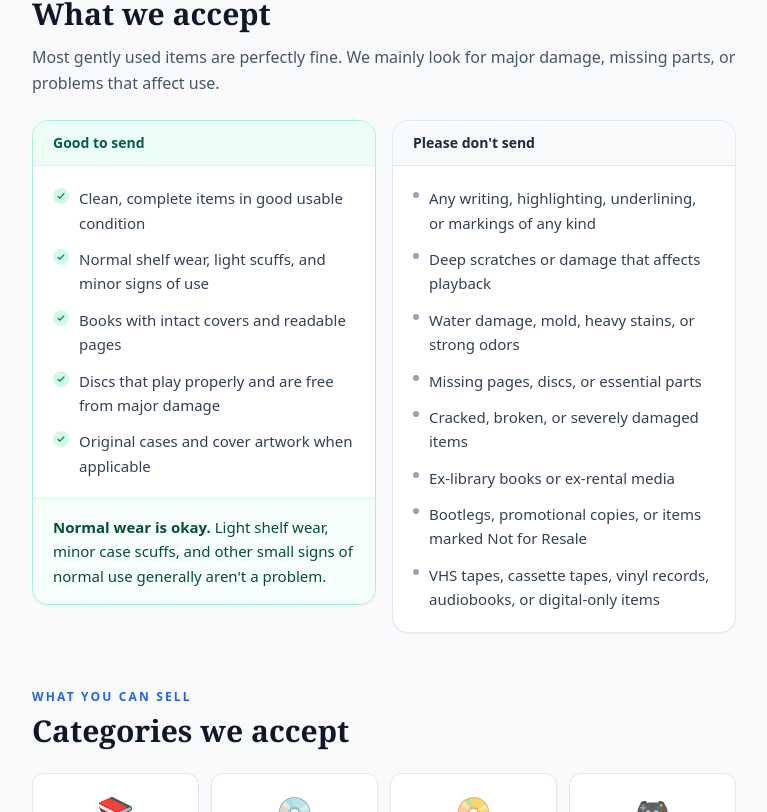
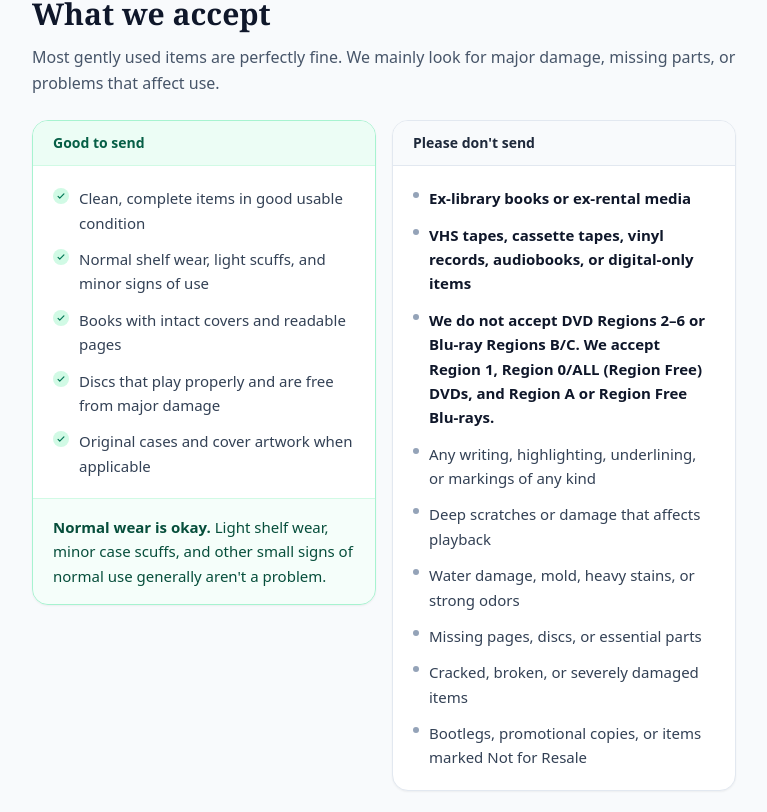
Before and after one commit to teskapnj/new-book-marketplace, a Next.js app: page /condition-guidelines in a window 1280 px wide. Shown: the part 663-1475 px from the top of the page, without its empty margins (256-1023 px from the left). Built offline with nearby package versions, Linux system fonts and the light colour scheme; no server answers.

Commit message:
Improve admin loading and update condition guidelines

```diff
--- a/app/admin/dashboard/page.tsx
+++ b/app/admin/dashboard/page.tsx
@@ -22,6 +22,7 @@ import {
 } from "firebase/firestore";
 import { ref, uploadBytes, getDownloadURL } from "firebase/storage";
 import { useRouter } from "next/navigation";
+import dynamic from "next/dynamic";
 
 // Type definitions
 interface BundleItem {
@@ -194,8 +195,21 @@ const MessageNotification = () => {
   );
 };
 
-// Import SellerManagement component
-import SellerManagement from '@/components/SellerManagement';
+// SellerManagement'i sadece Sellers sekmesi acilinca yukle
+const SellerManagement = dynamic(
+  () => import("@/components/SellerManagement"),
+  {
+    ssr: false,
+    loading: () => (
+      <div className="flex items-center justify-center py-16">
+        <div className="text-center">
+          <div className="animate-spin rounded-full h-10 w-10 border-b-2 border-blue-600 mx-auto mb-3"></div>
+          <p className="text-sm text-gray-600">Loading sellers...</p>
+        </div>
+      </div>
+    )
+  }
+);
 
 export default function AdminListingsPage() {
   const [user, loading] = useAuthState(auth);
--- a/app/condition-guidelines/page.tsx
+++ b/app/condition-guidelines/page.tsx
@@ -11,14 +11,42 @@ const ACCEPT = [
 ];
 
 const REJECT = [
-  "Any writing, highlighting, underlining, or markings of any kind",
-  "Deep scratches or damage that affects playback",
-  "Water damage, mold, heavy stains, or strong odors",
-  "Missing pages, discs, or essential parts",
-  "Cracked, broken, or severely damaged items",
-  "Ex-library books or ex-rental media",
-  "Bootlegs, promotional copies, or items marked Not for Resale",
-  "VHS tapes, cassette tapes, vinyl records, audiobooks, or digital-only items",
+  {
+    text: "Ex-library books or ex-rental media",
+    bold: true,
+  },
+  {
+    text: "VHS tapes, cassette tapes, vinyl records, audiobooks, or digital-only items",
+    bold: true,
+  },
+  {
+    text: "We do not accept DVD Regions 2–6 or Blu-ray Regions B/C. We accept Region 1, Region 0/ALL (Region Free) DVDs, and Region A or Region Free Blu-rays.",
+    bold: true,
+  },
+  {
+    text: "Any writing, highlighting, underlining, or markings of any kind",
+    bold: false,
+  },
+  {
+    text: "Deep scratches or damage that affects playback",
+    bold: false,
+  },
+  {
+    text: "Water damage, mold, heavy stains, or strong odors",
+    bold: false,
+  },
+  {
+    text: "Missing pages, discs, or essential parts",
+    bold: false,
+  },
+  {
+    text: "Cracked, broken, or severely damaged items",
+    bold: false,
+  },
+  {
+    text: "Bootlegs, promotional copies, or items marked Not for Resale",
+    bold: false,
+  },
 ];
 
 const PROCESS = [
@@ -174,9 +202,11 @@ export default function ConditionGuidelines() {
 
               <ul className="space-y-3 px-5 py-5 text-[15px] leading-relaxed text-slate-700">
                 {REJECT.map((item) => (
-                  <li key={item} className="flex items-start gap-2.5">
+                  <li key={item.text} className="flex items-start gap-2.5">
                     <span className="mt-1.5 h-1.5 w-1.5 flex-shrink-0 rounded-full bg-slate-400" />
-                    <span>{item}</span>
+                    <span className={item.bold ? "font-bold text-slate-900" : undefined}>
+                      {item.text}
+                    </span>
                   </li>
                 ))}
               </ul>
--- a/components/SellerManagement.tsx
+++ b/components/SellerManagement.tsx
@@ -484,20 +484,40 @@ const SellerManagement = () => {
     }
   }, [user]);
 
-  // Fetch sellers data
+  // Fetch sellers data - auth/admin rolu hazir olduktan sonra baslat
   useEffect(() => {
+    if (!user) {
+      return;
+    }
+
+    if (currentUserRole === null) {
+      return;
+    }
+
+    if (currentUserRole !== "admin") {
+      setSellers([]);
+      setLoading(false);
+      return;
+    }
+
+    setLoading(true);
+
     const usersRef = collection(db, "users");
     const q = query(usersRef, where("role", "==", "seller"));
 
-    const unsubscribe = onSnapshot(q, (querySnapshot) => {
+    const unsubscribe = onSnapshot(
+      q,
+      (querySnapshot) => {
         const sellersData: Seller[] = [];
 
         querySnapshot.forEach((docSnapshot) => {
           const data = docSnapshot.data();
+
           sellersData.push({
             id: docSnapshot.id,
             userId: docSnapshot.id,
-          name: data.firstName && data.lastName
+            name:
+              data.firstName && data.lastName
                 ? `${data.firstName} ${data.lastName}`.trim()
                 : data.name || data.displayName || null,
             businessName: data.businessName || "",
@@ -523,7 +543,6 @@ const SellerManagement = () => {
           });
         });
 
-      // Verileri createdAt'e göre sırala
         sellersData.sort((a, b) => {
           if (a.createdAt && b.createdAt) {
             return b.createdAt.toDate() - a.createdAt.toDate();
@@ -533,13 +552,15 @@ const SellerManagement = () => {
 
         setSellers(sellersData);
         setLoading(false);
-    }, (error) => {
+      },
+      (error) => {
         console.error("Error fetching sellers:", error);
         setLoading(false);
-    });
+      }
+    );
 
     return () => unsubscribe();
-  }, []);
+  }, [user, currentUserRole]);
 
   // İzin kontrolü için yardımcı fonksiyon
   const hasAdminPermission = () => {
@@ -913,6 +934,17 @@ const SellerManagement = () => {
     );
   };
 
+  if (loading) {
+    return (
+      <div className="flex items-center justify-center py-16">
+        <div className="text-center">
+          <div className="animate-spin rounded-full h-10 w-10 border-b-2 border-blue-600 mx-auto mb-3"></div>
+          <p className="text-sm text-gray-600">Loading sellers...</p>
+        </div>
+      </div>
+    );
+  }
+
   return (
     <div className="space-y-6">
       {/* Yetki kontrolü */}
```
Lines whose indentation alone changed are shown as unchanged.
